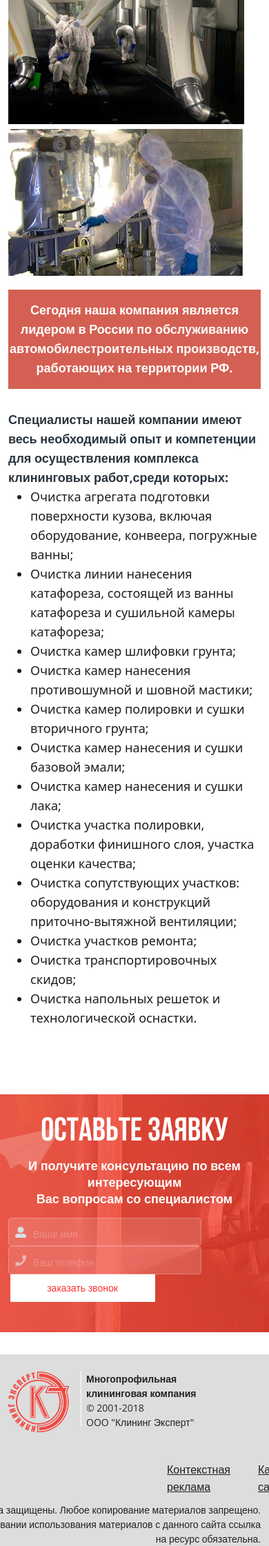
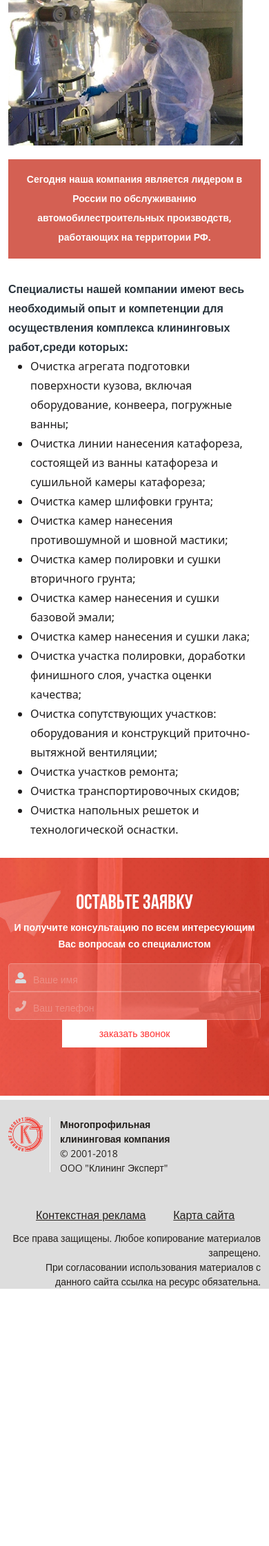
Before and after one commit to NicholasKuzya/NicholasKuzya.github.io, a PHP site: page / in a window 390 px wide; the page is wider, and only the part inside the window is pictured. Shown: the part 2120-4362 px from the top of that part at 69% size. After the commit the page ends 3989 px from the top of that part, so only its background shows below. Run offline with PHP 8.4, Linux system fonts and the light colour scheme; some libraries are stand-ins or nearby versions; some web fonts are replaced.

Commit message:
two commit responsive

```diff
--- a/#source/style.scss
+++ b/#source/style.scss
@@ -22,11 +22,10 @@
 }
 
 header {
-    nav {
-        padding: 20px 0;
     background-image: url(../images/header-bg.png);
     background-repeat: no-repeat;
     background-position: center;
+    nav {
         & .b-nav-logo {
             & img {
                 height: 67px;
@@ -36,10 +35,10 @@
         & .b-nav-item {
             font-family: "Open Sans", sans-serif;
             margin-top: 20px;
-            margin-right: 30px;
+            margin-left: 40px;
         }
         & .b-nav-link {
-            color: #fff;
+            color: #fff !important;
             font-size: 16px;
         }
         &  .b-nav-link:hover
@@ -51,7 +50,7 @@
                 text-decoration: none;
                 font-family: "Open Sans", sans-serif;
                 font-size: 30px;
-                color: #fff;
+                color: #fff !important;
             }
 
             & img {
@@ -378,7 +377,6 @@
             // margin-left: 90px;
 
             & input {
-                width: 280px;
                 font-size: 14px;
                 line-height: 25px;
                 font-family: "Open Sans", sans-serif;
@@ -406,7 +404,6 @@
             // margin-left: 15px;
             position: relative;
             & input {
-                width: 280px;
                 font-size: 14px;
                 line-height: 25px;
                 font-family: "Open Sans", sans-serif;
@@ -434,7 +431,6 @@
     }
     & .b-application-form-btn {
     //    margin-left: -40px;
-        width: 215px;
         height: 40px;
         text-align: center;
 
@@ -518,76 +514,247 @@
     }
 }
 
-@media(min-width: 1200px)
+// @media(min-width: 1200px)
+// {
+//     .b-description-item img
+//     {
+//         max-width: 100%;
+//     }
+// }
+// @media(max-width: 1080px)
+// {
+//     header nav
+//     {
+//         .b-nav-item
+//         {
+//              margin-right: 24px;
+//             .b-nav-link
+//             {
+//                 font-size: 14px;
+//             }
+//         }
+//             .b-phone-number .b-nav-link
+//             {
+//                 font-size: 26px;
+//             }
+//     }
+//             .b-points
+//             {
+//                 & .b-point-title.one
+//                 {
+//                     & i
+//                     {
+//                         margin-top: 7px;
+//                         margin-left: 41%;
+//                     }
+//                 }
+//                 & .b-point-title.two
+//                 {
+//                     & i
+//                     {
+//                         margin-left: 35%;
+//                     }
+//                 }
+//                 & .b-point-title.three
+//                 {
+//                     & i
+//                     {
+//                         margin-left: 42%;
+//                     }
+//                 }
+//             }
+//                 .b-about
+//                 {
+//                     & .b-about-title p
+//                     {
+//                         font-size: 18px;
+//                     }
+
+//                     & .b-about-item-subtitle
+//                     {
+//                         font-size: 18px;
+//                     }
+//                     & .b-about-item-content ul li
+//                     {
+//                         font-size: 18px;
+//                     }
+//                 }
+// }
+@media (min-width: 992px){
+    .container, .container-lg, .container-md, .container-sm
     {
-    .b-description-item img
+        max-width: 1199px;
+        min-width: 992px;
+    }
+    header
     {
-        max-width: 100%;
+        & nav
+        {
+            & .b-nav-item
+            {
+                margin-left: 10px;
             }
         }
-@media(max-width: 1080px)
-{
-    header nav
-    {
-        .b-nav-item
-        {
-             margin-right: 24px;
-            .b-nav-link
-            {
-                font-size: 14px;
     }
 }
-            .b-phone-number .b-nav-link
+@media (max-width: 1150px)
 {
-                font-size: 26px;
-            }
-    }
+
     .b-points
     {
+        & .b-checkbox-item-title
+        {
+            font-size: 13px;
+        }
             & .b-point-title.one
             {
                 & i
                 {
                     margin-top: 7px;
-                        margin-left: 41%;
+                    margin-left: 80px;
                 }
             }
             & .b-point-title.two
             {
                 & i
                 {
-                        margin-left: 35%;
+                    margin-left: 65px;
                 }
             }
             & .b-point-title.three
             {
                 & i
                 {
-                        margin-left: 42%;
+                    margin-left: 81px;
+                }
+            }
+    }
+}
+@media(max-width: 992px)
+{
+    header
+    {
+            & nav
+            {
+                    & .b-nav-item
+                    {
+                        text-align: center;
+                    }
             }
     }
 }
 .b-about
 {
-                    & .b-about-title p
+        & .b-about-title
         {
-                        font-size: 18px;
+                & p
+                {
+                    font-size: 14px;
                 }
-
+        }
         & .b-about-item-subtitle
         {
-                        font-size: 18px;
+            font-size: 16px;
         }
-                    & .b-about-item-content ul li
+        & .b-about-item-content
         {
-                        font-size: 18px;
+
+                & ul
+                {
+                        & li
+                        {
+                                font-size: 16px;
                         }
                 }
         }
-@media (min-width: 992px){
-    .container, .container-lg, .container-md, .container-sm
+}
+.b-application
 {
-        max-width: 1199px;
-        min-width: 992px;
+    margin-top: 35px;
+        & .b-application-title
+        {
+                & .b-application-title-text
+                {
+                    font-size: 40px;
+                }
+                & p
+                {
+                    font-size: 16px;
                 }
         }
+}
+footer
+{
+        & .b-footer-text
+        {
+                & .b-footer-nav
+                {
+                    margin-left: auto;
+                }
+        }
+        & .b-about-company
+        {
+            & .b-about-company-item
+            {
+                & .b-about-company-logo
+                {
+                        & img
+                        {
+                            height: 50px;
+                        }
+                }
+                & .b-about-company-logo::after
+                {
+                    left: 60px;
+                }
+            }
+        }
+}
+@media(max-width: 768px)
+{
+    header
+    {
+            & nav
+            {
+                    & .b-phone-number
+                    {
+                            & .b-nav-link
+                            {
+                                font-size: 24px;
+                            }
+                    }
+            }
+    }
+    .b-description-item-info
+    {
+            & h1
+            {
+                font-size: 20px;
+            }
+    }
+    .b-application
+    {
+        margin-top: 10px;
+        & .b-application-title
+        {
+                & .b-application-title-text
+                {
+                    font-size: 30px;
+                }
+                & p
+                {
+                    font-size: 14px;
+                }
+        }
+    }
+    footer
+    {
+            & .b-footer-text
+            {
+                    & .b-footer-nav-text
+                    {
+                        margin-left: 0;
+                    }
+            }
+    }
+}
--- a/css/style.css
+++ b/css/style.css
@@ -11,8 +11,7 @@
   font-weight: normal;
   font-style: normal;
 }
-header nav {
-  padding: 20px 0;
+header {
   background-image: url(../images/header-bg.png);
   background-repeat: no-repeat;
   background-position: center;
@@ -24,10 +23,10 @@
 header nav .b-nav-item {
   font-family: "Open Sans", sans-serif;
   margin-top: 20px;
-  margin-right: 30px;
+  margin-left: 40px;
 }
 header nav .b-nav-link {
-  color: #fff;
+  color: #fff !important;
   font-size: 16px;
 }
 header nav .b-nav-link:hover {
@@ -37,7 +36,7 @@
   text-decoration: none;
   font-family: "Open Sans", sans-serif;
   font-size: 30px;
-  color: #fff;
+  color: #fff !important;
 }
 header nav .b-phone-number img {
   margin-right: 15px;
@@ -323,7 +322,6 @@
   position: relative;
 }
 .b-application .b-application-form .b-application-form-fontuser input {
-  width: 280px;
   font-size: 14px;
   line-height: 25px;
   font-family: "Open Sans", sans-serif;
@@ -350,7 +348,6 @@
   position: relative;
 }
 .b-application .b-application-form .b-application-form-fontpassword input {
-  width: 280px;
   font-size: 14px;
   line-height: 25px;
   font-family: "Open Sans", sans-serif;
@@ -375,7 +372,6 @@
   height: 16px;
 }
 .b-application .b-application-form-btn {
-  width: 215px;
   height: 40px;
   text-align: center;
 }
@@ -455,46 +451,86 @@
   display: inline-block;
 }
 
-@media (min-width: 1200px) {
-  .b-description-item img {
-    max-width: 100%;
-  }
-}
-@media (max-width: 1080px) {
-  header nav .b-nav-item {
-    margin-right: 24px;
-  }
-  header nav .b-nav-item .b-nav-link {
-    font-size: 14px;
-  }
-  header nav .b-phone-number .b-nav-link {
-    font-size: 26px;
-  }
-
-  .b-points .b-point-title.one i {
-    margin-top: 7px;
-    margin-left: 41%;
-  }
-  .b-points .b-point-title.two i {
-    margin-left: 35%;
-  }
-  .b-points .b-point-title.three i {
-    margin-left: 42%;
-  }
-
-  .b-about .b-about-title p {
-    font-size: 18px;
-  }
-  .b-about .b-about-item-subtitle {
-    font-size: 18px;
-  }
-  .b-about .b-about-item-content ul li {
-    font-size: 18px;
-  }
-}
 @media (min-width: 992px) {
   .container, .container-lg, .container-md, .container-sm {
     max-width: 1199px;
     min-width: 992px;
   }
+
+  header nav .b-nav-item {
+    margin-left: 10px;
+  }
 }
+@media (max-width: 1150px) {
+  .b-points .b-checkbox-item-title {
+    font-size: 13px;
+  }
+  .b-points .b-point-title.one i {
+    margin-top: 7px;
+    margin-left: 80px;
+  }
+  .b-points .b-point-title.two i {
+    margin-left: 65px;
+  }
+  .b-points .b-point-title.three i {
+    margin-left: 81px;
+  }
+}
+@media (max-width: 992px) {
+  header nav .b-nav-item {
+    text-align: center;
+  }
+}
+.b-about .b-about-title p {
+  font-size: 14px;
+}
+.b-about .b-about-item-subtitle {
+  font-size: 16px;
+}
+.b-about .b-about-item-content ul li {
+  font-size: 16px;
+}
+
+.b-application {
+  margin-top: 35px;
+}
+.b-application .b-application-title .b-application-title-text {
+  font-size: 40px;
+}
+.b-application .b-application-title p {
+  font-size: 16px;
+}
+
+footer .b-footer-text .b-footer-nav {
+  margin-left: auto;
+}
+footer .b-about-company .b-about-company-item .b-about-company-logo img {
+  height: 50px;
+}
+footer .b-about-company .b-about-company-item .b-about-company-logo::after {
+  left: 60px;
+}
+
+@media (max-width: 768px) {
+  header nav .b-phone-number .b-nav-link {
+    font-size: 24px;
+  }
+
+  .b-description-item-info h1 {
+    font-size: 20px;
+  }
+
+  .b-application {
+    margin-top: 10px;
+  }
+  .b-application .b-application-title .b-application-title-text {
+    font-size: 30px;
+  }
+  .b-application .b-application-title p {
+    font-size: 14px;
+  }
+
+  footer .b-footer-text .b-footer-nav-text {
+    margin-left: 0;
+  }
+}
--- a/index.html
+++ b/index.html
@@ -11,15 +11,83 @@
         integrity="sha384-gfdkjb5BdAXd+lj+gudLWI+BXq4IuLW5IT+brZEZsLFm++aCMlF1V92rMkPaX4PP" crossorigin="anonymous">
     <link rel="stylesheet" href="css/style.css">
     <script src="http://ajax.googleapis.com/ajax/libs/jquery/3.2.1/jquery.min.js"></script>
-    <link href="js/jquery.formstyler.css" rel="stylesheet" />
-    <link href="js/jquery.formstyler.theme.css" rel="stylesheet" />
-    <script src="js/jquery.formstyler.min.js"></script>
     <script src="js/jquery-3.6.0.min.js"></script>
     <title>CleanPro</title>
 </head>
 
 <body>
     <header>
+        <div class="container">
+            <nav class="navbar navbar-expand-lg navbar-light">
+                <div class="container-fluid">
+                    <a class="navbar-brand" href="#"><img src="images/logo.png" alt=""></a>
+                    <button class="navbar-toggler" type="button" data-bs-toggle="collapse" data-bs-target="#navbarNav"
+                        aria-controls="navbarNav" aria-expanded="false" aria-label="Toggle navigation">
+                        <span class="navbar-toggler-icon"></span>
+                    </button>
+                    <div class="collapse navbar-collapse" id="navbarNav">
+                        <ul class="navbar-nav b-navbar">
+                            <li class="nav-item b-nav-item">
+                                <a class="nav-link b-nav-link" aria-current="page" href="#">О КОМПАНИИ</a>
+                            </li>
+                            <li class="nav-item b-nav-item">
+                                <a class="nav-link b-nav-link" href="#">УСЛУГИ</a>
+                            </li>
+                            <li class="nav-item b-nav-item">
+                                <a class="nav-link b-nav-link" href="#">ПРОЕКТЫ</a>
+                            </li>
+                            <li class="nav-item b-nav-item">
+                                <a class="nav-link b-nav-link" href="#">КАРЬЕРА</a>
+                            </li>
+                            <li class="nav-item b-nav-item">
+                                <a class="nav-link b-nav-link" href="#">КОНТАКТЫ</a>
+                            </li>
+                            <li class="nav-item b-nav-item b-phone-number">
+                                <img src="images/phone-call-icon.png" alt="">
+                                <a class="nav-link b-nav-link d-inline" href="tel:+88002220736">8-800-222-07-36</a>
+                                <p>Бесплатный звонок по России</p>
+                            </li>
+                        </ul>
+                    </div>
+                </div>
+            </nav>
+        </div>
+    </header>
+
+
+
+
+
+
+
+
+
+
+
+
+
+
+
+
+
+
+
+
+
+
+
+
+
+
+
+
+
+
+
+
+
+
+    <!-- <header>
         <nav class="navbar navbar-expand-lg">
             <div class="container">
                 <a class="navbar-brand b-nav-logo" href="#">
@@ -55,7 +123,7 @@
                 </ul>
             </div>
         </nav>
-    </header>
+    </header> -->
     <main>
         <div class="b-main-content">
             <div class="container">
@@ -64,7 +132,9 @@
                     <div class="col-12 col-sm-12 col-md-12 col-lg-3">
                         <div class="b-all-points">
                             <div class="b-points">
-                                <div class="b-points-info"><div class="b-points-info-text">ФИЛЬТР</div> </div>
+                                <div class="b-points-info">
+                                    <div class="b-points-info-text">ФИЛЬТР</div>
+                                </div>
                                 <div class="b-point-title one">
                                     <div class="b-points-title-text">ПО ОТРАСЛИ<i class="fas fa-angle-down"></i></div>
                                     <!-- <i class="fas fa-angle-right"></i> -->
@@ -126,14 +196,16 @@
                             </div>
                             <div class="b-points">
                                 <div class="b-point-title two">
-                                   <div class="b-points-title-text">ПО РЕШЕНИЮ <i class="fas fa-angle-down" id="active-angle"></i></div>
+                                    <div class="b-points-title-text">ПО РЕШЕНИЮ <i class="fas fa-angle-down"
+                                            id="active-angle"></i></div>
                                     <!-- <i class="fas fa-angle-right"></i> -->
                                 </div>
                                 <div class="b-form two">
                                     <div class="b-checkbox-item">
                                         <input type="checkbox">
                                         <div class="b-checkbox-item-title">
-                                            Автоматизация производственных <div class="b-checkbox-item-title-text">процессов <sup>3</sup></div>
+                                            Автоматизация производственных <div class="b-checkbox-item-title-text">
+                                                процессов <sup>3</sup></div>
                                         </div>
                                     </div>
                                     <div class="b-checkbox-item">
@@ -151,7 +223,9 @@
                                     <div class="b-checkbox-item">
                                         <input type="checkbox">
                                         <div class="b-checkbox-item-title">
-                                            Внедрение бизнес-приложений <div class="b-checkbox-item-title-text">и систем <sup>37</sup></div>
+                                            Внедрение бизнес-приложений <div class="b-checkbox-item-title-text">и систем
+                                                <sup>37</sup>
+                                            </div>
                                         </div>
                                     </div>
                                     <div class="b-checkbox-item">
@@ -162,7 +236,9 @@
                                     </div>
                                 </div>
                                 <div class="b-points-puncts">
-                                    <a href="" data-text-after="Скрыть все пункты" data-text-before="Показать все пункты"  class="b-points-toggle two">Показать все пункты</a>
+                                    <a href="" data-text-after="Скрыть все пункты"
+                                        data-text-before="Показать все пункты" class="b-points-toggle two">Показать все
+                                        пункты</a>
                                 </div>
                                 <div class="b-checkbox-item none two">
                                     <input type="checkbox">
@@ -185,7 +261,8 @@
                             </div>
                             <div class="b-points">
                                 <div class="b-point-title three">
-                                  <div class="b-points-title-text">ПО КЛИЕНТУ<i class="fas fa-angle-down three"></i></div>
+                                    <div class="b-points-title-text">ПО КЛИЕНТУ<i class="fas fa-angle-down three"></i>
+                                    </div>
                                     <!-- <i class="fas fa-angle-right"></i> -->
                                 </div>
                                 <div class="b-form three">
@@ -263,9 +340,11 @@
 
                                     <div class="b-description-item-info-text">
                                         Окрасочный цех на автомобилестроительных заводах является одним из ключевых <br>
-                                        производств, от которого зависит внешний вид и антикорозийная защита выпускаемых <br>
+                                        производств, от которого зависит внешний вид и антикорозийная защита выпускаемых
+                                        <br>
                                         автомобилей. Компании осуществляющие обслуживание окрасочных цехов, должны <br>
-                                        отвечать высоким требованиям относительно применяемых технологий, технического <br>
+                                        отвечать высоким требованиям относительно применяемых технологий, технического
+                                        <br>
                                         оснащения, компетентности сотрудников, профессионализма, оперативности при <br>
                                         выполнении работ и многого др
 
@@ -278,15 +357,19 @@
                                 <div class="b-description-item-info-subtitle">
                                     <div class="b-description-item-info-subtitle-text">
                                         <p>
-                                            Наша компания осуществляет обслуживание окрасочных производств более 14 лет. За
+                                            Наша компания осуществляет обслуживание окрасочных производств более 14 лет.
+                                            За
                                             это время мы хорошо изучили красочное производство, проблемы и нюансы,
-                                            возникающие при его обслуживании, научились их предупреждать и оперативно решать
+                                            возникающие при его обслуживании, научились их предупреждать и оперативно
+                                            решать
                                         </p>
                                         <p>
 
                                             Транслируя полученный нами опыт, на новых объектах мы применяем собственные
-                                            экономически выгодные технологии, собственные химические средства под решение
-                                            конкретных задач, находим ранее не выявленные проблемы и предлагаем варианты их
+                                            экономически выгодные технологии, собственные химические средства под
+                                            решение
+                                            конкретных задач, находим ранее не выявленные проблемы и предлагаем варианты
+                                            их
                                             решения
                                         </p>
                                         <p>
@@ -335,7 +418,8 @@
                                                         оборудование, конвеера, погружные ванны;
                                                     </li>
                                                     <li>
-                                                        Очистка линии нанесения катафореза, состоящей из ванны катафореза и
+                                                        Очистка линии нанесения катафореза, состоящей из ванны
+                                                        катафореза и
                                                         сушильной камеры катафореза;
                                                     </li>
                                                     <li>
@@ -354,7 +438,8 @@
                                                         Очистка камер нанесения и сушки лака;
                                                     </li>
                                                     <li>
-                                                        Очистка участка полировки, доработки финишного слоя, участка оценки
+                                                        Очистка участка полировки, доработки финишного слоя, участка
+                                                        оценки
                                                         качества;
                                                     </li>
                                                     <li>
@@ -436,7 +521,7 @@
     <footer>
         <div class="container">
             <div class="row">
-                <div class="col-sm-6">
+                <div class="col-xs-12 col-sm-12 col-md-6 col-lg-6">
                     <div class="b-about-company d-flex">
                         <div class="b-about-company-item">
                             <a href="" class="b-about-company-logo">
@@ -449,7 +534,7 @@
                         </div>
                     </div>
                 </div>
-                <div class="col-sm-6">
+                <div class="col-xs-12 col-sm-12 col-md-6 col-lg-6">
                     <div class="b-footer-text">
                         <div class="b-footer-nav d-flex">
                             <div class="b-footer-nav-item">
```
Lines whose indentation alone changed are shown as unchanged.
